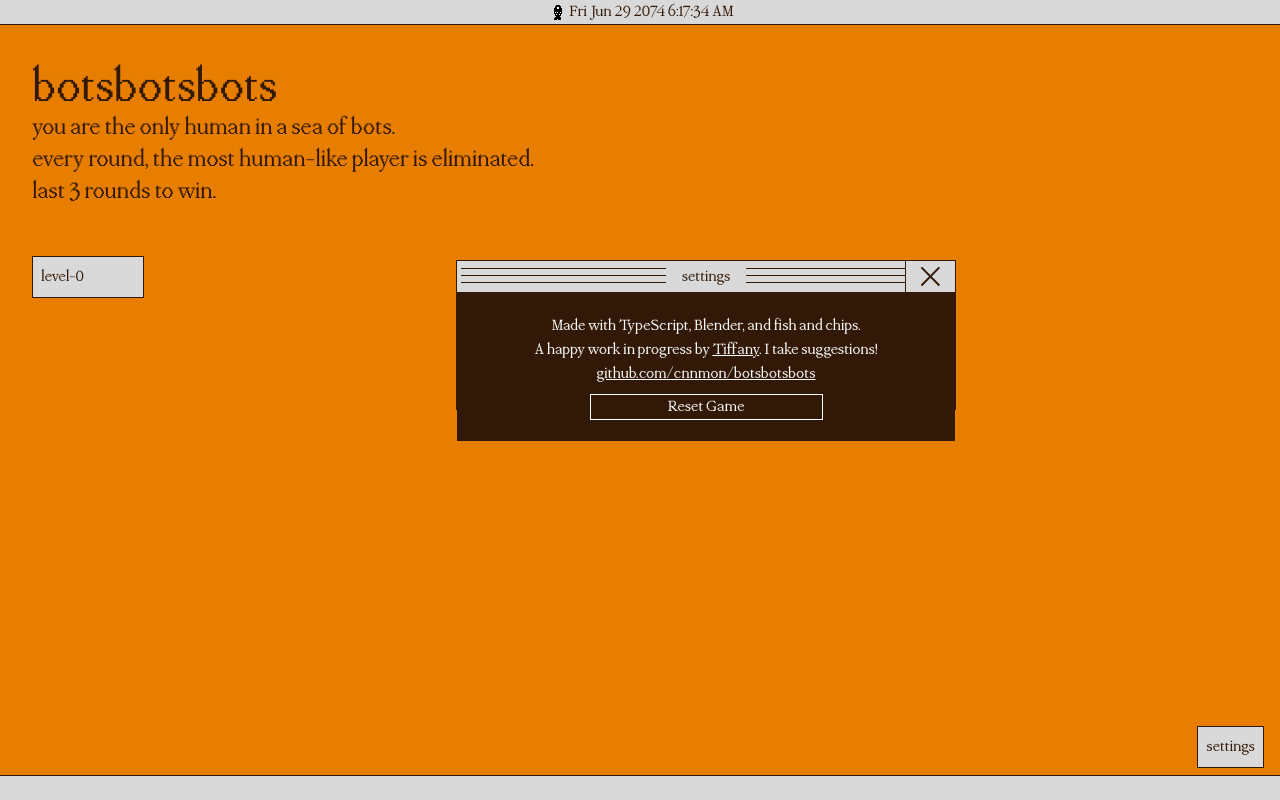
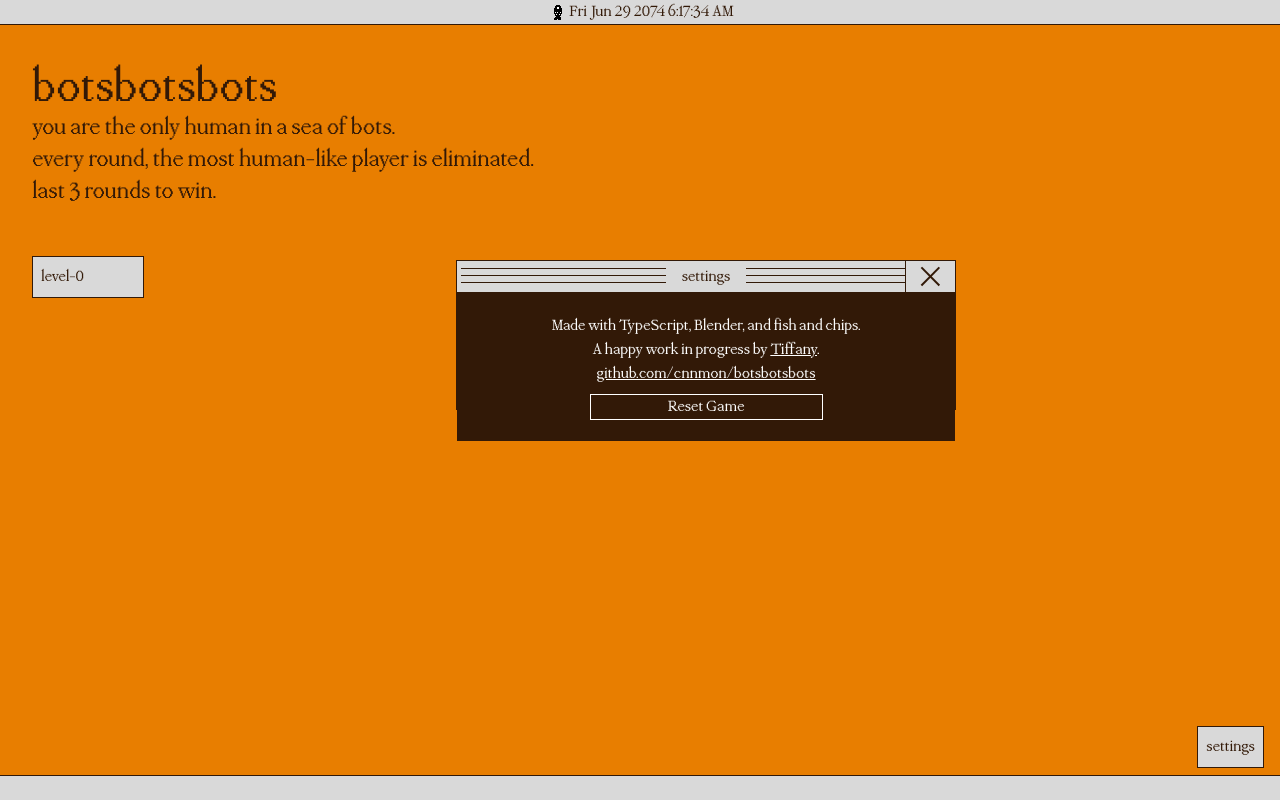
Before and after one commit to cnnmon/botsbotsbots, a Next.js app: page / in a window 1280 px wide. Both pictures are taken after a click on the button "settings". Built offline with nearby package versions, Linux system fonts and the light colour scheme; no server answers.

Commit message:
Update index.tsx

```diff
--- a/src/components/Desktop/index.tsx
+++ b/src/components/Desktop/index.tsx
@@ -188,7 +188,7 @@ export default function Desktop() {
               >
                 Tiffany
               </a>
-              . I take suggestions!
+              .
               <br />
               <a
                 href="https://github.com/cnnmon/botsbotsbots"
```
